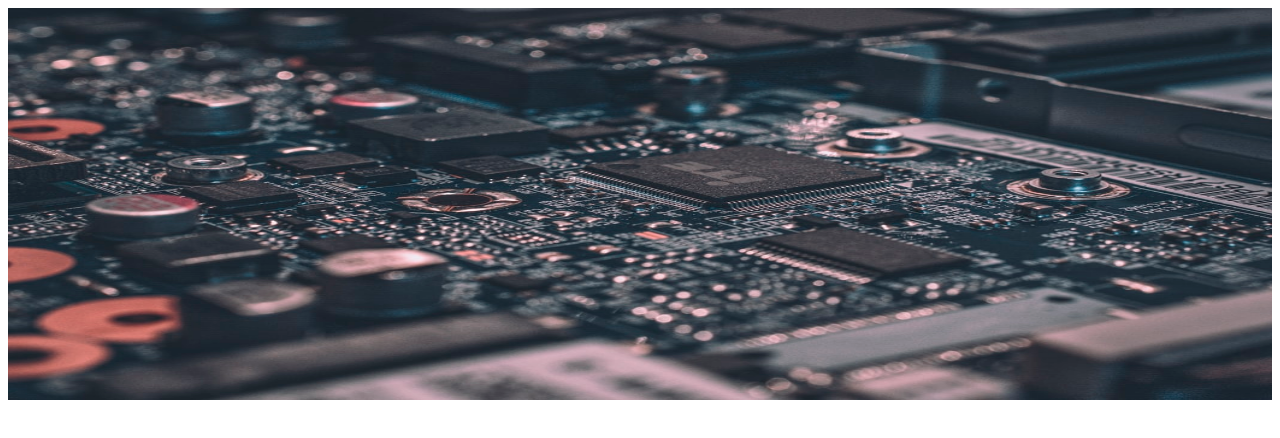
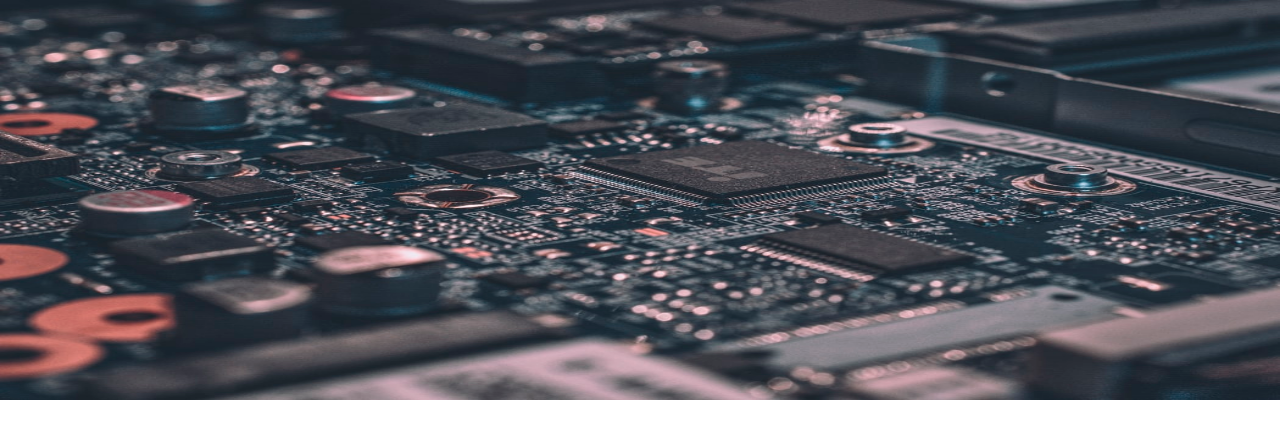
Before and after one commit to aa4396495-netizen/Experience, a plain HTML site: page index.html in a window 1280 px wide. Drawn offline with Linux system fonts and the light colour scheme.

Commit message:
Add files via upload

```diff
--- a/style.css
+++ b/style.css
@@ -1,7 +1,13 @@
+body{
+    margin: 0;
+    padding: 0;
+}
+
+
 .container{
-      display: flex;
       width: 100%;
       height: 50%;
+
 
 }
 .img-head{
```
